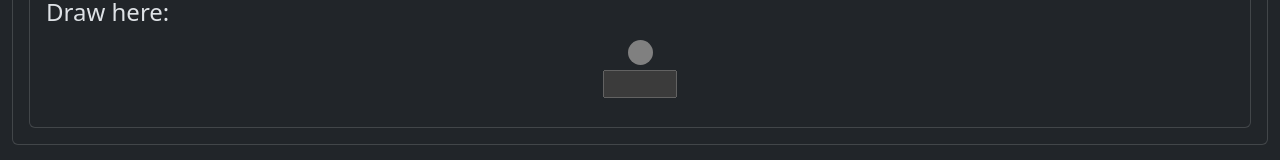
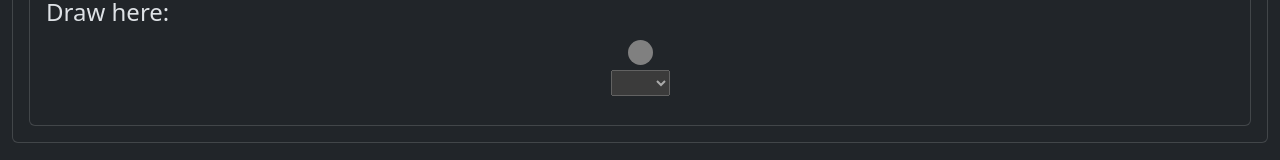
Before and after one commit to mask477/signalrgb-component-maker, a React (Create React App) app: page / in a window 1280 px wide. Shown: the part 390-550 px from the top of the page. Built offline with nearby package versions, Linux system fonts and the light colour scheme.

Commit message:
coordinate mapping completed

```diff
--- a/src/components/Grid.tsx
+++ b/src/components/Grid.tsx
@@ -99,8 +99,8 @@ const GridRowItem = ({
   idx: number;
   onClickItem: Function;
 }) => {
-  const { component } = useComponent();
-  const { LedCount } = component;
+  const { component, setComponent } = useComponent();
+  const { LedCount, LedNames } = component;
 
   const { x, y, active } = item;
 
@@ -108,8 +108,20 @@ const GridRowItem = ({
     onClickItem(rowId, idx);
   };
 
-  const onChangeHandler = (e: React.ChangeEvent<HTMLInputElement>) => {
-    const value = e.target.value;
+  const onChangeHandler = (e: React.ChangeEvent<HTMLSelectElement>) => {
+    const LedCoordinates = component.LedCoordinates.map(
+      (coordinate: Array<number>, idx: number) => {
+        if (idx === parseInt(e.target.value)) {
+          return [x, y];
+        }
+
+        return coordinate;
+      }
+    );
+    setComponent({
+      ...component,
+      LedCoordinates,
+    });
   };
 
   return (
@@ -118,15 +130,15 @@ const GridRowItem = ({
         className={`status ${active && 'active'}`}
         onClick={handelOnClick}
       ></div>
-      {/* <small className="text-muted">{active ? 'Enabled' : 'Disabled'}</small> */}
 
-      <input
-        type="number"
-        disabled={!active}
-        max={LedCount}
-        min={1}
-        onChange={onChangeHandler}
-      />
+      <select disabled={!active} onChange={onChangeHandler} defaultValue={''}>
+        {!active && <option value="" hidden></option>}
+        {LedNames.map((led, idx) => (
+          <option key={idx} value={idx}>
+            {led}
+          </option>
+        ))}
+      </select>
     </div>
   );
 };
--- a/src/context/ComponentContext.tsx
+++ b/src/context/ComponentContext.tsx
@@ -98,6 +98,9 @@ export function ComponentContextProvider({
         { length: component.LedCount },
         (_, i) => `Led${i + 1}`
       ),
+      LedCoordinates: Array.from({ length: component.LedCount }, (_, i) => [
+        0, 0,
+      ]),
     });
   }, [component.LedCount]);
 
```
